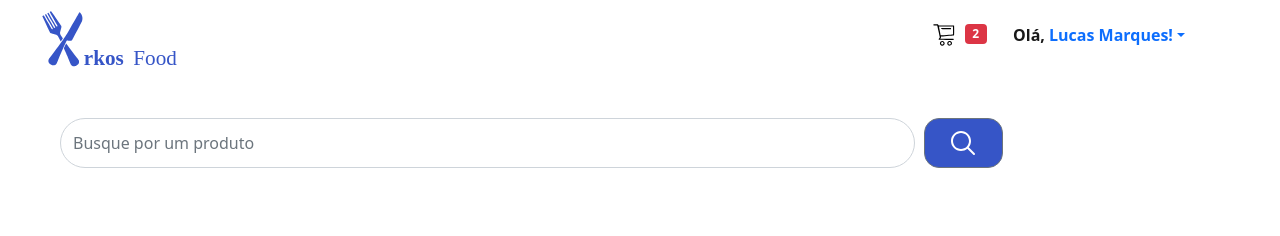
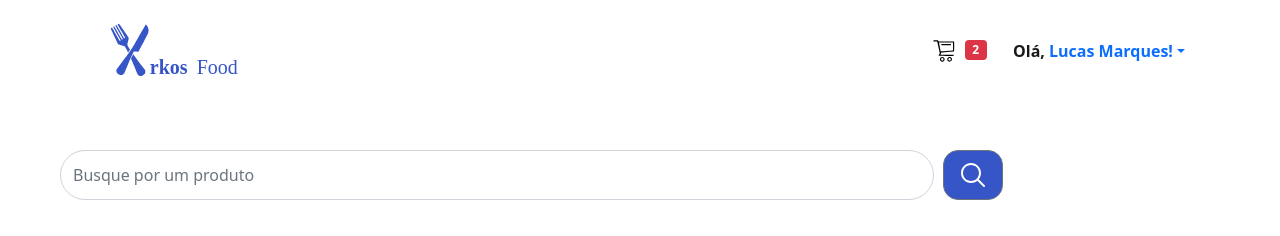
Before and after one commit to lucasmarques2020/desafioArkos, a React (Create React App) app: page /produtos in a window 1280 px wide. Shown: the top 236 px of the page. Built offline with nearby package versions, Linux system fonts and the light colour scheme.

Commit message:
component update

```diff
--- a/src/Components/produtos/index.js
+++ b/src/Components/produtos/index.js
@@ -13,12 +13,9 @@ export const Produtos = () => {
     const estilo = style()
     return (
         <div className="container-fluid vh-100 vw-100">
-            <Navbar>
+            <Navbar collapseOnSelect expand="lg">
                 <Container>
-                    <Navbar.Brand> <img className="img-fluid" src={Logo} style={{width: "200px",
-                    height: "200px",position: 'absolute',
-                    left: 0,
-                    top: -60}}/> </Navbar.Brand>
+                    <Navbar.Brand> <img className="img-fluid" src={Logo} style={{width: "50%", className:"d-inline-block align-top"}}/> </Navbar.Brand>
                     <Navbar.Toggle />
                     <Navbar.Collapse className="justify-content-end">
                     <Button variant="link"style={{textDecoration: "none"}}>
@@ -31,7 +28,7 @@ export const Produtos = () => {
                                      <a>Olá,</a> Lucas Marques!
                                 </Dropdown.Toggle>
                                 <Dropdown.Menu style={estilo.FundoMenu}>
-                                    <Dropdown.Item href="#/action-1"><img src={Profile}style={{width: "20px"}}/> Editar Perfil</Dropdown.Item>
+                                    <Dropdown.Item className="mb-3" href="#/action-1"><img src={Profile}style={{width: "20px"}}/> Editar Perfil</Dropdown.Item>
                                     <Dropdown.Item href="#/action-2"><img src={Exit}style={{width: "20px"}}/> SAIR</Dropdown.Item>
                                 </Dropdown.Menu>
                             </Dropdown>
@@ -49,13 +46,13 @@ export const Produtos = () => {
                             aria-describedby="basic-addon2"
                         />
                         <Button variant="outline-secondary" className="col-1" style={estilo.ButtonBuscar}>
-                        <img className="img-fluid" src={Buscar}/>
+                        <img className="" src={Buscar} style={{width: "30px"}}/>
                         </Button>
                     </InputGroup>
                 </div>
                 <h2 className="mt-5 mb-5">Produtos</h2>
                 <div className="Listproduct container p-0">
-                    <div className="d-flex flex-wrap">
+                    <div className="d-flex flex-wrap justify-content-start">
                     <Card className="flex-grow-3 m-1"style={estilo.CardsStilo}>
                         <Card.Img variant="top" style={estilo.CardsStiloImg} src="https://www.lance.com.br/files/article_content/uploads/2019/05/16/5cdd47f9b157a.jpeg" />
                         <Card.Body>
--- a/src/Components/produtos/styles.js
+++ b/src/Components/produtos/styles.js
@@ -9,12 +9,15 @@ export const style = () => {
     const FundoMenu = {
         background: "#E0E5F2",
         fontWeight: "bold",
+        width: "200px",
+        height: "100px"
     }
 
     const ButtonBuscar = {
         background: "#3655C7",
         color: "white",
-        borderRadius: "15px"
+        borderRadius: "15px",
+        width: "60px"
     }
 
     const CardsStilo = {
```
